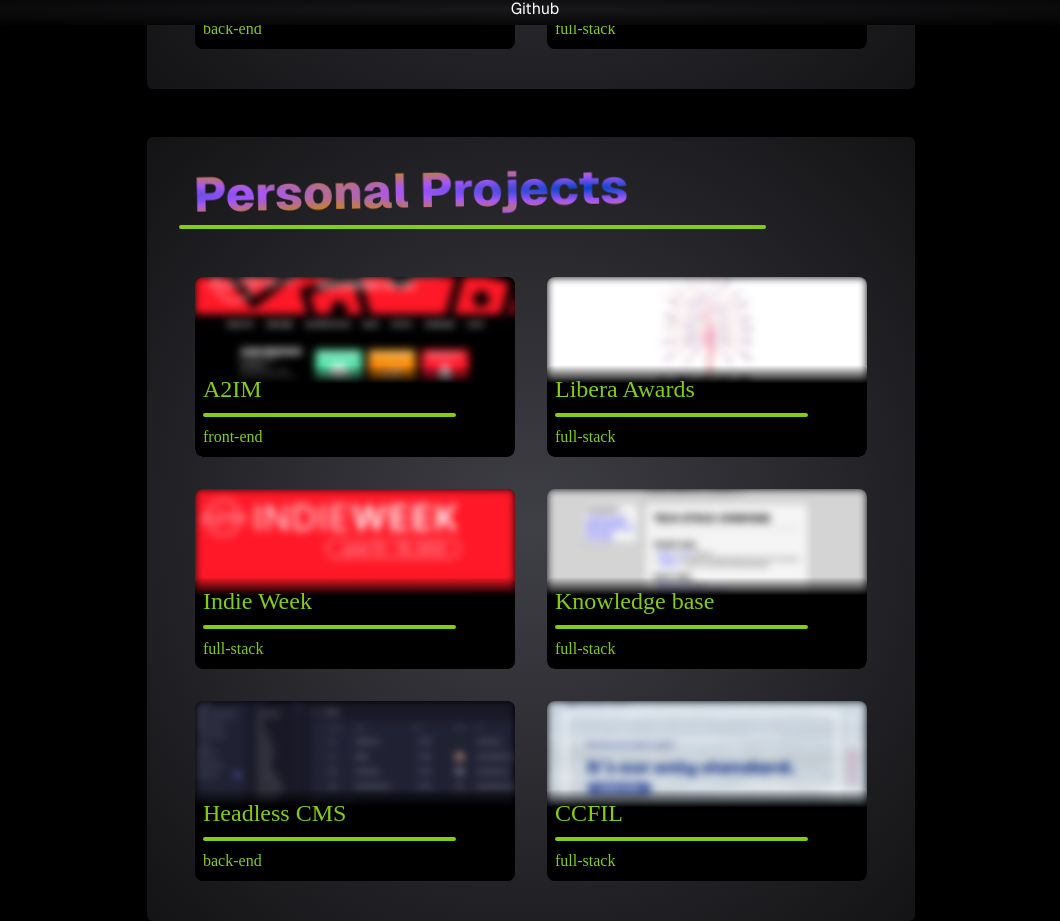
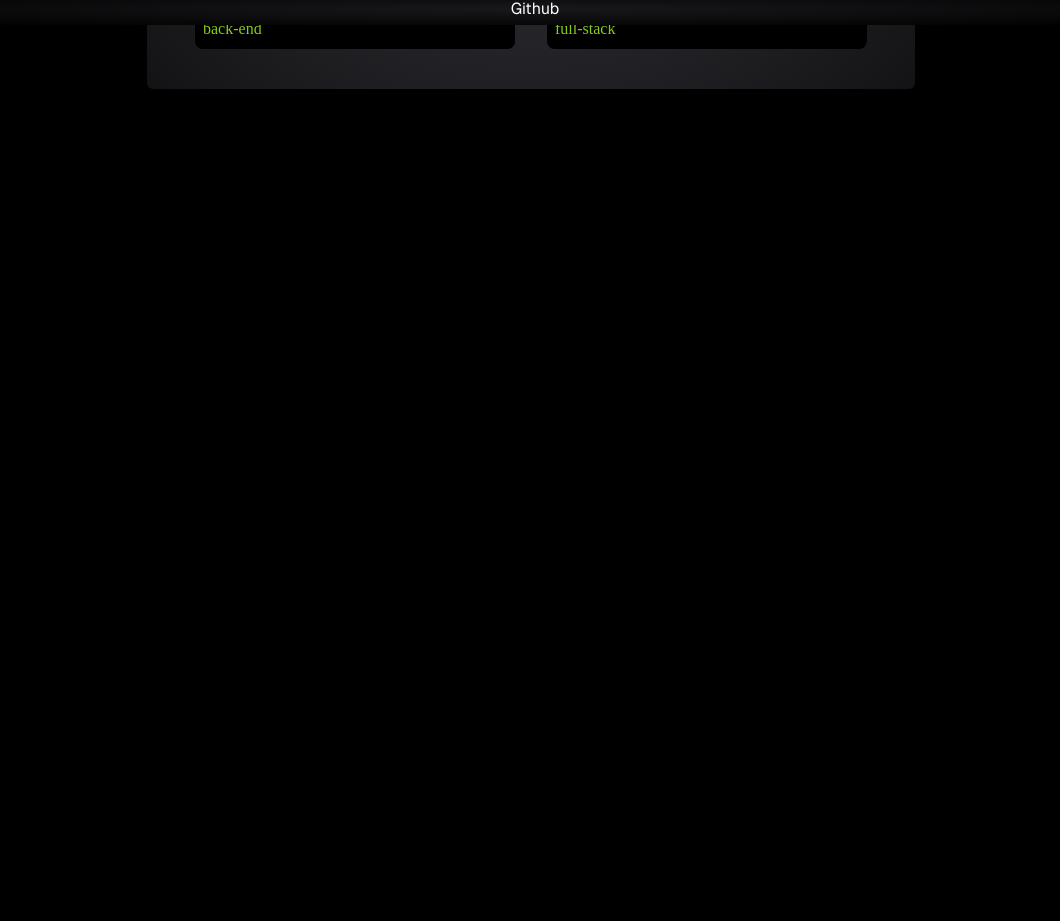
Before and after one commit to wobble-house/raf, a Next.js app: page /portfolio in a window 1280 px wide. Shown: the part 775-1696 px from the top of the page, without its empty margins (109-1169 px from the left). After the commit the page ends 880 px from the top, so only its background shows below. Built offline with nearby package versions, Linux system fonts and the light colour scheme.

Commit message:
removed personal projects list

```diff
--- a/app/portfolio/page.tsx
+++ b/app/portfolio/page.tsx
@@ -14,11 +14,6 @@
         <Line direction="left"/>
         <ProjectList projects={projects}/>
       </div>
-      <div className="relative flex flex-col justify-between pt-8 px-8 bg-gradient-radial from-zinc-700 to-zinc-900/80 rounded-md z-40">
-        <H1>Personal Projects</H1>
-        <Line direction="left"/>
-        <ProjectList projects={projects}/>
-      </div>
     </main>
   )
 }
```
